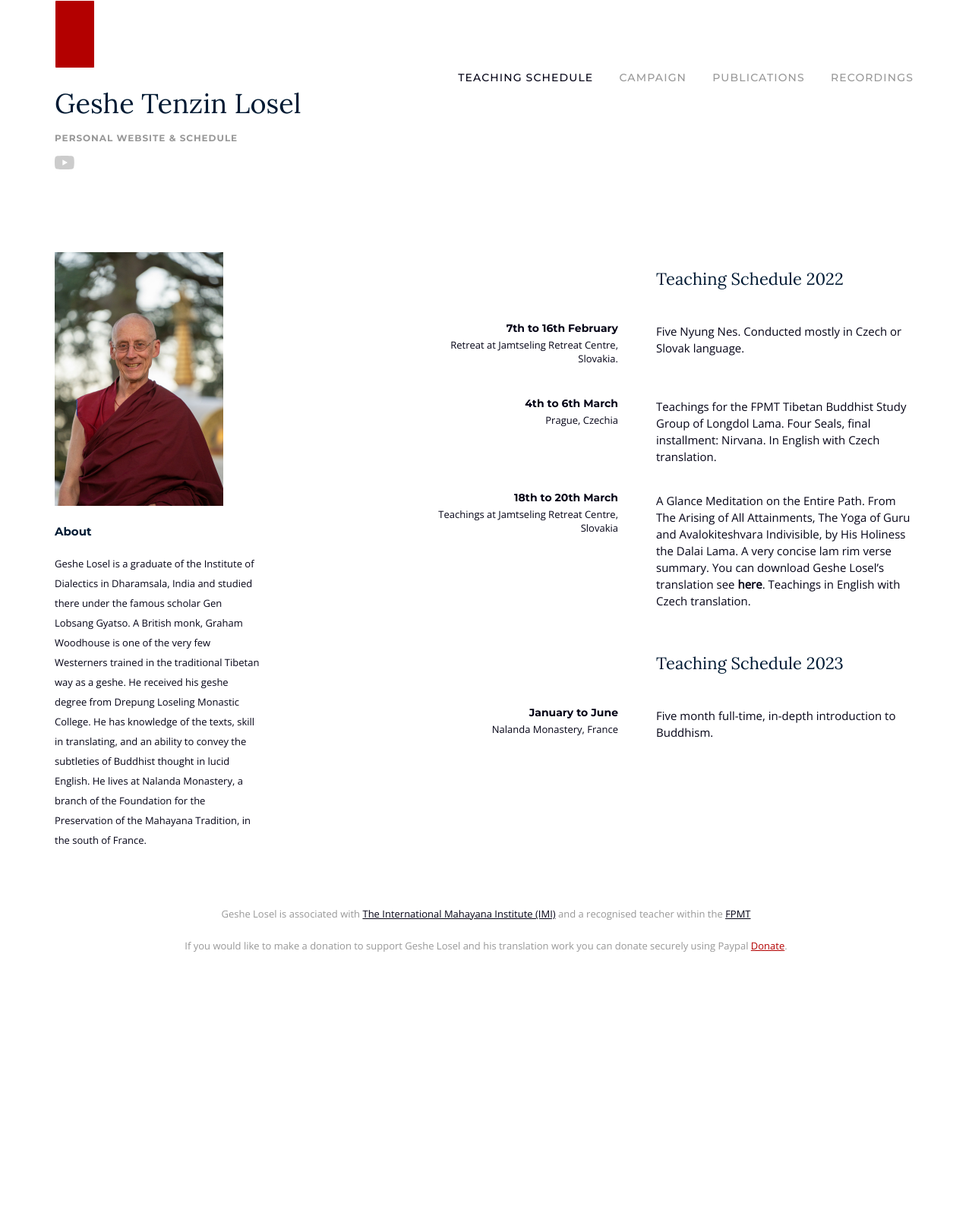
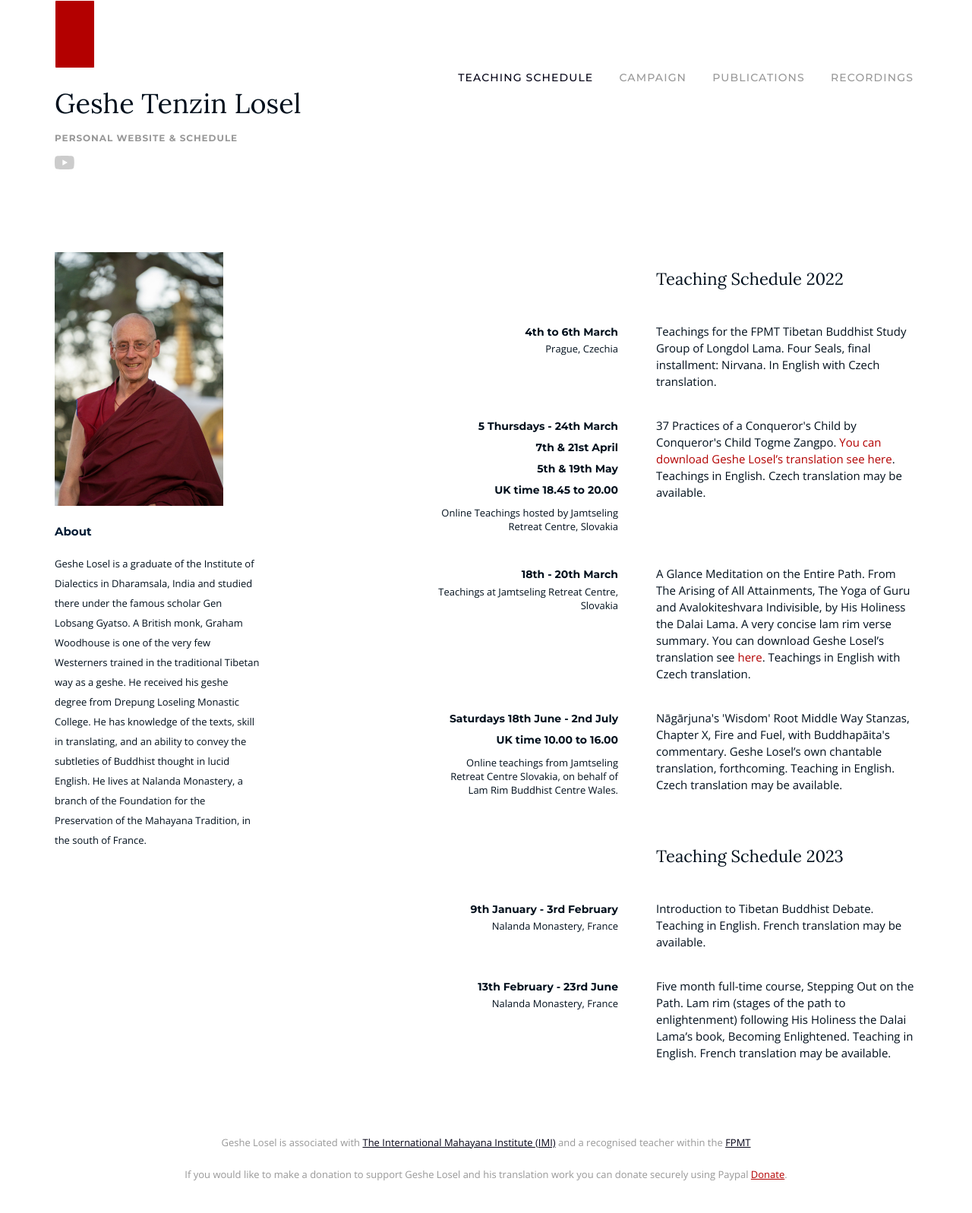
Before and after one commit to hallodom/geshe-graham-losel, a Jekyll site: the page built from index.html, in a window 1280 px wide. Shown: the whole page at 76% size. Built offline with Jekyll 4.4.1, drawn with Linux system fonts in a browser that asks for light colours; before the commit the page ends 1297 px from its top, so only the background shows below that.

Commit message:
Add new Schedule

```diff
--- a/css/site.css
+++ b/css/site.css
@@ -5,7 +5,7 @@
 
 body {
 	background: #fff;
-	color: #040316;
+	color: #010f1c;
 	font-family: Open Sans;
 }
 
@@ -69,6 +69,7 @@ a.download-button--secondary {
 	font-size: 36px;
 	line-height: 44px;
 	margin-bottom: 10px;
+	color: #010f1c;
 }
 
 .site-sub-title {
@@ -160,6 +161,7 @@ a.main-nav__active {
 	line-height: 27px;
 	text-align: left;
 	margin-bottom: 44px;
+	color: #010f1c;
 }
 
 .event-date,
@@ -182,7 +184,12 @@ a.main-nav__active {
 	font-weight: bold;
 	font-size: 14px;
 	line-height: 14px;
+	margin-top: 5px;
 	margin-bottom: .4rem;
+}
+
+.event-date p:first-child {
+	margin-top: 5px;
 }
 
 .event-time {
@@ -207,6 +214,15 @@ a.main-nav__active {
 	line-height: 22px;
 	text-align: left;
 	margin-bottom: 36px;
+}
+
+.event-title a {
+	color: #B30000;
+	font-weight: normal;
+}
+
+.event-title a:hover {
+	text-decoration: underline;
 }
 
 .event-title + .event-title {
--- a/index.html
+++ b/index.html
@@ -36,19 +36,6 @@ pageName: index
         <div class="col-xs-6
                     col-sm-4
                     event-info">
-            <time class="event-date">7th to 16th February</time>
-            <p class="event-location">Retreat at Jamtseling Retreat Centre, Slovakia.</p>
-        </div>
-
-        <div class="col-xs-6
-                    col-sm-5">
-            <p class="event-title">Five Nyung Nes. Conducted mostly in Czech or Slovak language.</p>
-        </div>
-
-        <!-- Event -->
-        <div class="col-xs-6
-                    col-sm-4
-                    event-info">
             <time class="event-date">4th to 6th March</time>
             <p class="event-location">Prague, Czechia</p>
         </div>
@@ -62,13 +49,47 @@ pageName: index
         <div class="col-xs-6
                     col-sm-4
                     event-info">
-            <time class="event-date">18th to 20th March</time>
+            <time class="event-date">
+                <p>5 Thursdays - 24th March</p>
+                <p>7th & 21st April</p>
+                <p>5th & 19th May<p />
+                <p>UK time 18.45 to 20.00</p>
+            </time>
+            <p class="event-location">Online Teachings hosted by Jamtseling Retreat Centre, Slovakia</p>
+        </div>
+
+        <div class="col-xs-6
+                    col-sm-5">
+            <p class="event-title">37 Practices of a Conqueror's Child by Conqueror's Child Togme Zangpo. <a href="http://geshe-graham-losel.com/publications/poem/37-practices-of-a-bodhisattva/">You can download Geshe Losel’s translation see here</a>. Teachings in English. Czech translation may be available.</p>
+        </div>
+
+        <!-- Event -->
+        <div class="col-xs-6
+                    col-sm-4
+                    event-info">
+            <time class="event-date">18th - 20th March</time>
             <p class="event-location">Teachings at Jamtseling Retreat Centre, Slovakia</p>
         </div>
 
         <div class="col-xs-6
                     col-sm-5">
             <p class="event-title">A Glance Meditation on the Entire Path. From The Arising of All Attainments, The Yoga of Guru and Avalokiteshvara Indivisible, by His Holiness the Dalai Lama. A very concise lam rim verse summary. You can download Geshe Losel’s translation see <a href="/publications/poem/a-lamrim-summary-hhdl/">here</a>. Teachings in English with Czech translation.</p>
+        </div>
+
+        <!-- Event -->
+        <div class="col-xs-6
+                    col-sm-4
+                    event-info">
+            <time class="event-date">
+                <p>Saturdays 18th June - 2nd July</p>
+                <p>UK time 10.00 to 16.00</p>
+            </time>
+            <p class="event-location">Online teachings from Jamtseling Retreat Centre Slovakia, on behalf of Lam Rim Buddhist Centre Wales.</p>
+        </div>
+
+        <div class="col-xs-6
+                    col-sm-5">
+            <p class="event-title">Nāgārjuna's 'Wisdom' Root Middle Way Stanzas, Chapter X, Fire and Fuel, with Buddhapāita's commentary. Geshe Losel’s own chantable translation, forthcoming. Teaching in English. Czech translation may be available.</p>
         </div>
 
         <!-- Schedule header -->
@@ -84,13 +105,26 @@ pageName: index
         <div class="col-xs-6
                     col-sm-4
                     event-info">
-            <time class="event-date">January to June</time>
+            <time class="event-date">9th January - 3rd February</time>
             <p class="event-location">Nalanda Monastery, France</p>
         </div>
 
         <div class="col-xs-6
                     col-sm-5">
-            <p class="event-title">Five month full-time, in-depth introduction to Buddhism.</p>
+            <p class="event-title">Introduction to Tibetan Buddhist Debate. Teaching in English. French translation may be available.</p>
+        </div>
+
+        <!-- Event -->
+        <div class="col-xs-6
+                    col-sm-4
+                    event-info">
+            <time class="event-date">13th February - 23rd June</time>
+            <p class="event-location">Nalanda Monastery, France</p>
+        </div>
+
+        <div class="col-xs-6
+                    col-sm-5">
+            <p class="event-title">Five month full-time course, Stepping Out on the Path. Lam rim (stages of the path to enlightenment) following His Holiness the Dalai Lama’s book, Becoming Enlightened. Teaching in English. French translation may be available.</p>
         </div>
 
       </div>
```
Also changed, not shown: 2 other files.
